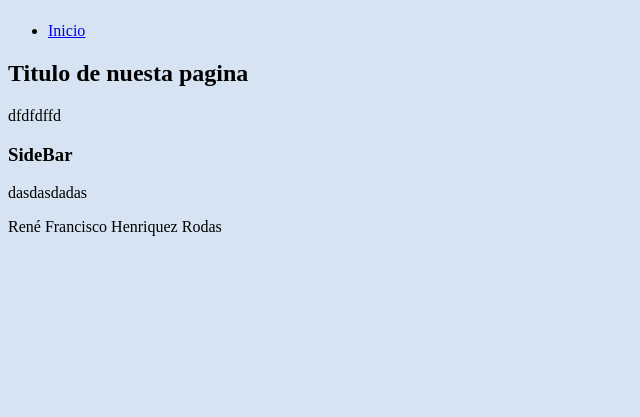
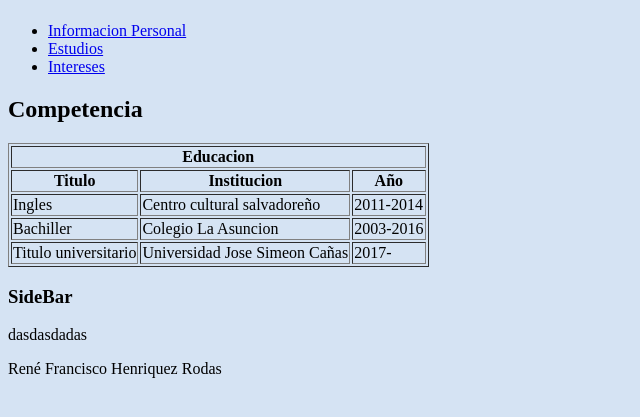
Before and after one commit to Rodas20/-Portafolio_PW0219_00006417, a plain HTML site: page Tarea1/Estudios.html in a window 1280 px wide. Shown: the part 303-720 px from the top of the page, without its empty margins (0-640 px from the left). Drawn offline with Linux system fonts and the light colour scheme.

Commit message:
[Tarea1] Terminando Archivo 'indice' y completando archivo 'Estudio'

```diff
--- a/Tarea1/Estudios.html
+++ b/Tarea1/Estudios.html
@@ -4,7 +4,7 @@
     <meta charset="UTF-8">
     <meta name="viewport" content="width=device-width, initial-scale=1.0">
     <meta http-equiv="X-UA-Compatible" content="ie=edge">
-    <title>Curriculum Vitae</title>
+    <title>Estudios</title>
     <style>
     body{
         background: #d5e3f3
@@ -20,18 +20,57 @@
                 >
                     <img src="Multimedia/FotoL.JPG" width="200" height="255" alt="Logotipo">
                 </div>
-        <nav>
+
+                <div>
                         <ul>
-                <li> <a href="#">Inicio</a> </li>
+
+                             <li> <a href="Indice.html">Informacion Personal</a> </li>
+                             <li> <a href="Estudios.html">Estudios</a> </li>
+                             <li> <a href="Intereses.html">Intereses</a> </li>
                          </ul>
-        </nav>
+
+                </div>
+
             </header>
 
     <main>
         <article>
-            <h2>Titulo de nuesta pagina</h2>
-            <p>dfdfdffd
-            </p>
+            <h2>Competencia</h2>
+            <table border="1">
+                    <tr>
+                        <th colspan='3'>Educacion</th>
+                    </tr>
+                    <tr>
+                        <th>Titulo</th>
+                        <th>Institucion</th>
+                        <th>Año</th>
+
+                    </tr>
+
+                    <tr>
+                        <td>
+                            Ingles
+                        </td>
+                        <td>
+                            Centro cultural salvadoreño
+                        </td>
+                        <td>2011-2014</td>
+                    </tr>
+
+                    <tr>
+                        <td>Bachiller</td>
+                        <td>Colegio La Asuncion</td>
+                        <td>2003-2016</td>
+                    </tr>
+                    <tr>
+                            <td>Titulo universitario</td>
+                            <td>Universidad Jose Simeon Cañas</td>
+                            <td>2017-</td>
+                        </tr>
+                    </table>
+
+
+
         </article>
         <aside>
             <h3>SideBar</h3>
```
Also changed, not shown: Tarea1/Indice.html (+29 -11 lines), Tarea1/Intereses.html (+10 -4 lines). Lines whose indentation alone changed are shown as unchanged.
